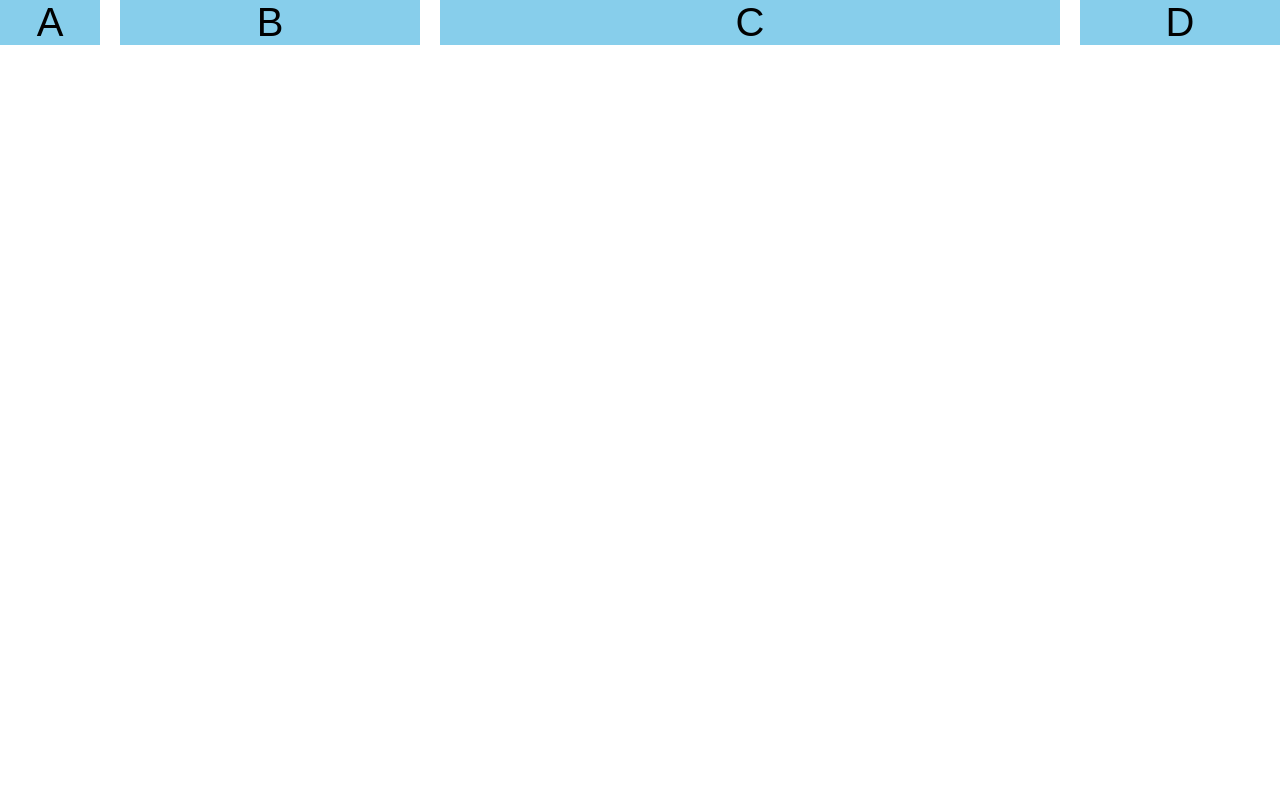
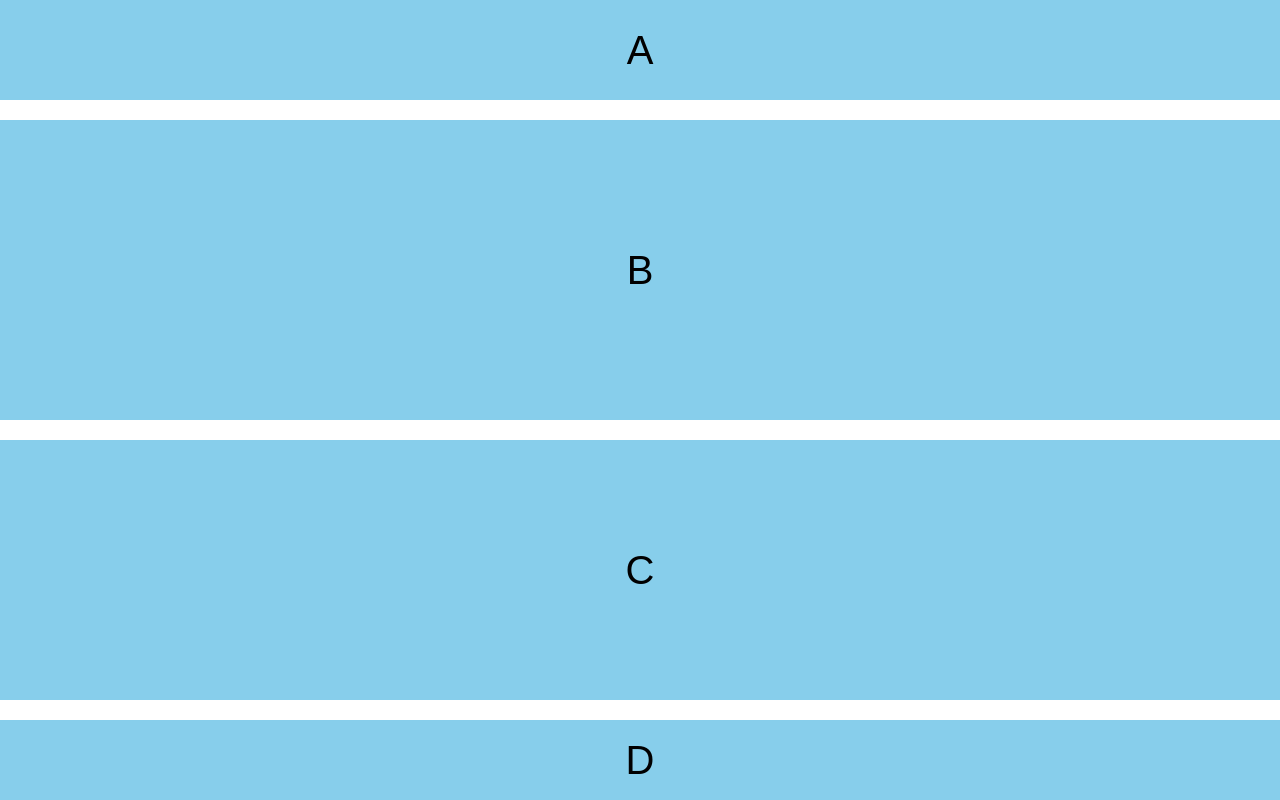
Before and after one commit to errydaycode/css, a plain HTML site: page Responsive Web Design Principles/css grid/grid.html in a window 1280 px wide. Drawn offline with Linux system fonts and the light colour scheme.

Commit message:
grid-template-rows

```diff
--- a/Responsive Web Design Principles/css grid/grid.css
+++ b/Responsive Web Design Principles/css grid/grid.css
@@ -19,6 +19,7 @@ body {
 
 .container{
     display: grid;
+    height: 100vh;
     gap: 20px;
-    grid-template-columns: 100px 300px auto 200px;
+    grid-template-rows: 100px 300px auto 80px;
 }
```
